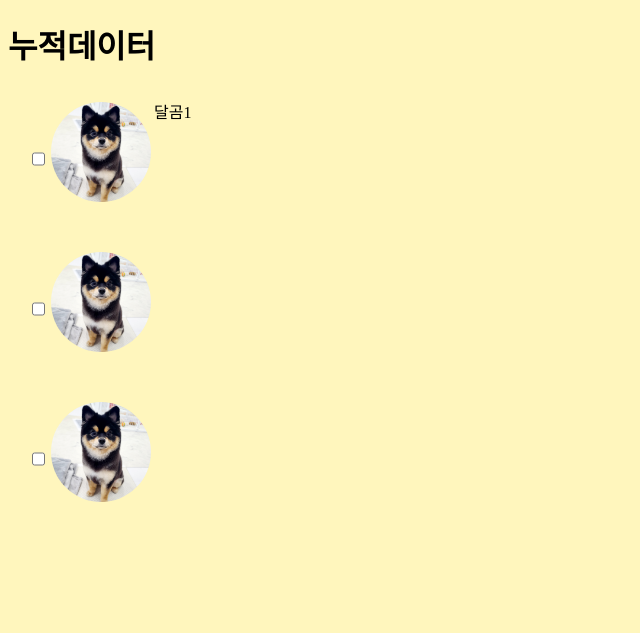
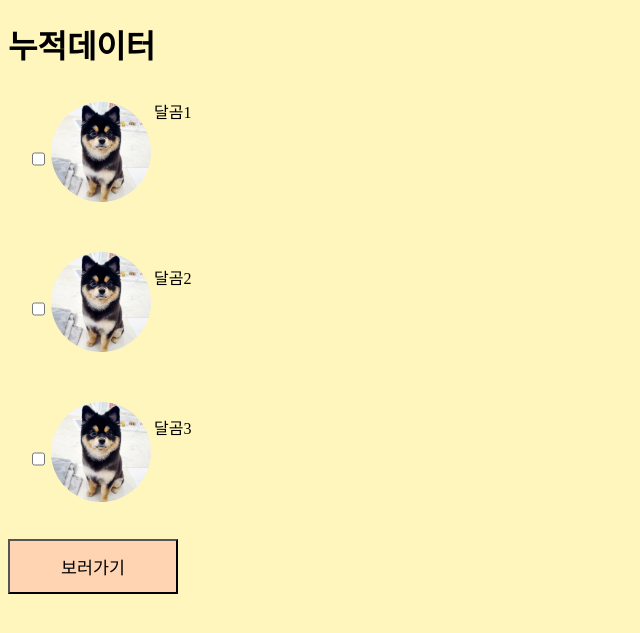
Before and after one commit to oocho0/team4_bigdata, a Django app: page /fourthapp/ in a window 1280 px wide. Shown: the top 633 px of the page, without its empty margins (0-640 px from the left). Run offline with Django 4.2, Linux system fonts and the light colour scheme.

Commit message:
project pdf 15번

```diff
--- a/project/app_venv/MyApp/myapp/templates/accumulate.html
+++ b/project/app_venv/MyApp/myapp/templates/accumulate.html
@@ -28,12 +28,6 @@
             display: flex;
         }
 
-        .content {
-            float: right;
-            margin-right: 200px;
-            margin-top:c20px;
-            clear:both;
-        }
     </style>
     <meta charset="UTF-8">
 
@@ -44,16 +38,20 @@
             <div  class="img">
                 <input type="checkbox" name="dalgom1" value="dalgom1">
                 <img id="dalgom1" height="100px" width="100px" src="/static/image/dalgom.jpeg" draggable="true" ondragstart="drag(event)" style="margin:3px; float:center; border-radius: 50%;"
-                    <p class="content"> 달곰1 </p>
+                <p text-align="right"> 달곰1 </p>
             </div>
             <div class="img">
                 <input type="checkbox" name="dalgom2" value="dalgom2">
                 <img id="dalgom2" height="100px" width="100px" src="/static/image/dalgom.jpeg" draggable="true" ondragstart="drag(event)" style="margin:3px; float:center; border-radius: 50%;">
+                <p text-align="right"> 달곰2 </p>
             </div>
             <div class="img">
                 <input type="checkbox" name="3" value="dalgom3">
                 <img id="dalgom3" height="100px" width="100px" src="/static/image/dalgom.jpeg" draggable="true" ondragstart="drag(event)" style="margin:3px; float:center; border-radius: 50%;">
+                <p text-align="right"> 달곰3 </p>
             </div>
+
+            <input type="submit" style="background-color:#FFD4B2; border-color:black; width:170px; padding:13px; font-size:13pt" value="보러가기">
         </article>
 </body>
 </html>
```
